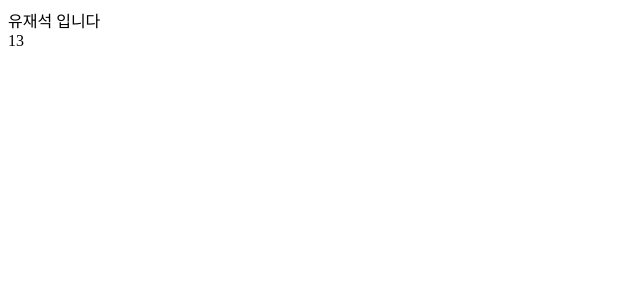
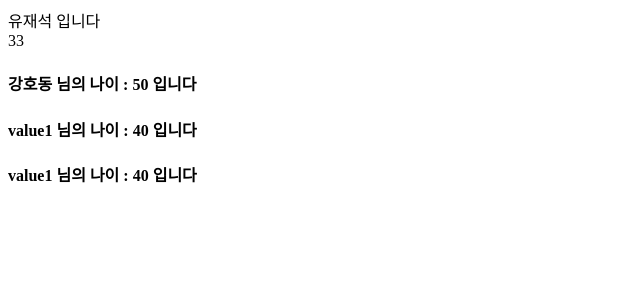
Before and after one commit to msh-94/tj2025A_web2, a React (Vite) app in the folder src/main/reactapp/: page / in a window 1280 px wide. Shown: the top 300 px of the page, without its empty margins (0-640 px from the left). Built offline with nearby package versions, Linux system fonts and the light colour scheme.

Commit message:
리액트 1일차 컴포넌트 props 사용법

```diff
--- a/src/main/reactapp/src/example/day01/Component3.jsx
+++ b/src/main/reactapp/src/example/day01/Component3.jsx
@@ -13,7 +13,31 @@ export default function Component3( props ){
     let name = "유재석";
     // <-------- JS 코드 END : return 전까지
     // --------> JSX 코드 START : return 부터는 JSX 문법
-    return ( <> <div> { name } 입니다 </div>
-                <div> 13 </div> </> )
+    return ( <>
+            { /* 주석처리 */ }
+            <div> { name } 입니다 </div>
+            <div> { 13+20 } </div>
+            { /* 다른 컴포넌트 포함 하면서 속성(props)/자료 전달 */}
+            <SubCom1 key1 = "value1" key2 = "40" />
+            </> )
     // <-------- JSX 코드 END
 }// func end
+
+// [2] 컴포넌트/함수 선언2
+function SubCom1( props ){
+    const obj = { name : "강호동" , age : 50 }
+    console.log(obj);
+    // 2-1 : props 확인 // {key1: 'value1', key2: '40'}
+    console.log(props);
+    // 2-2 : props (배열/객체)구조 분해(쪼개기)
+    const { key1 , key2 } = props;
+        // vs const key1 = props.key1; const key2 = props.key2;
+    // <----------------------- JSX 문법 ---------------------->
+    return (
+        <>
+            <h4> { obj.name } 님의 나이 : { obj.age } 입니다 </h4>
+            <h4> { props.key1 } 님의 나이 : { props.key2 } 입니다 </h4>
+            <h4> { key1 } 님의 나이 : { key2 } 입니다</h4>
+        </>
+    )
+}// func end
```
Also changed, not shown: src/main/reactapp/src/example/day01/Task1.jsx (added), 1 other file (tests, documents, lock files or other folders).
